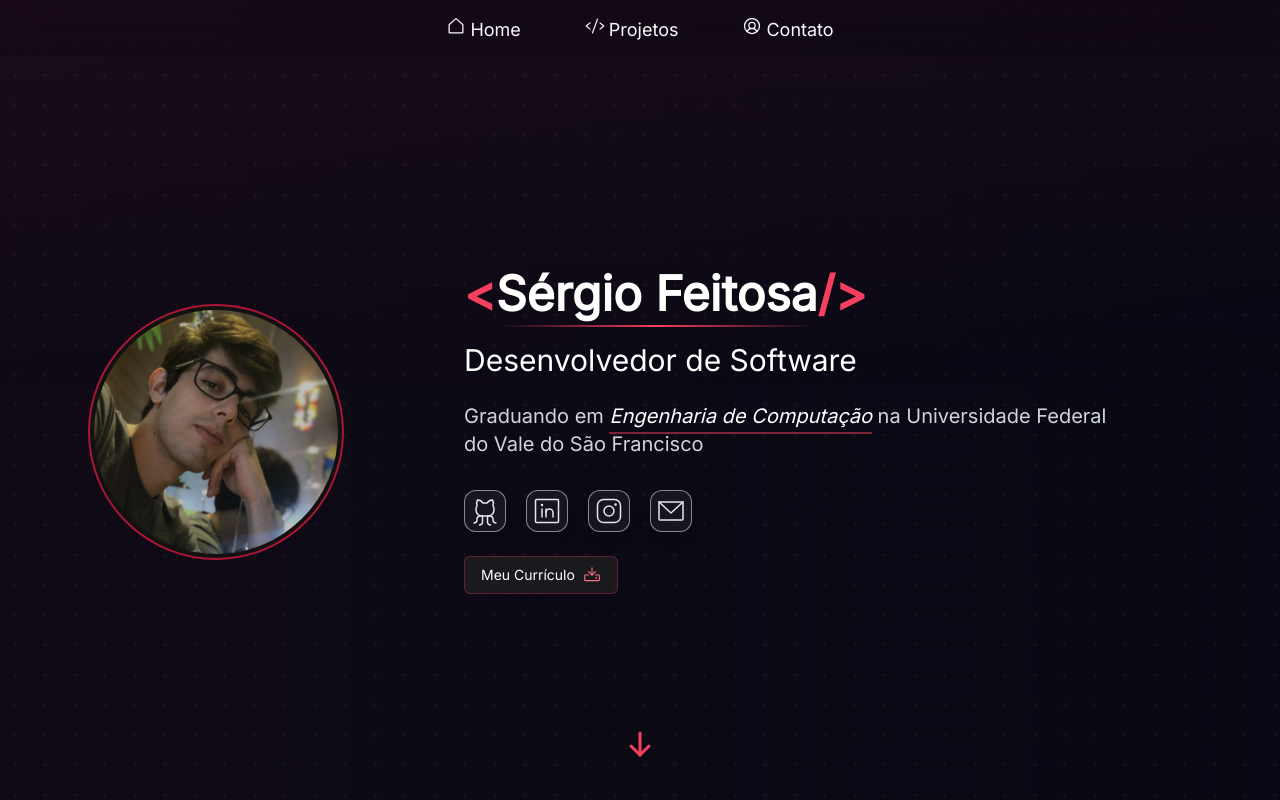
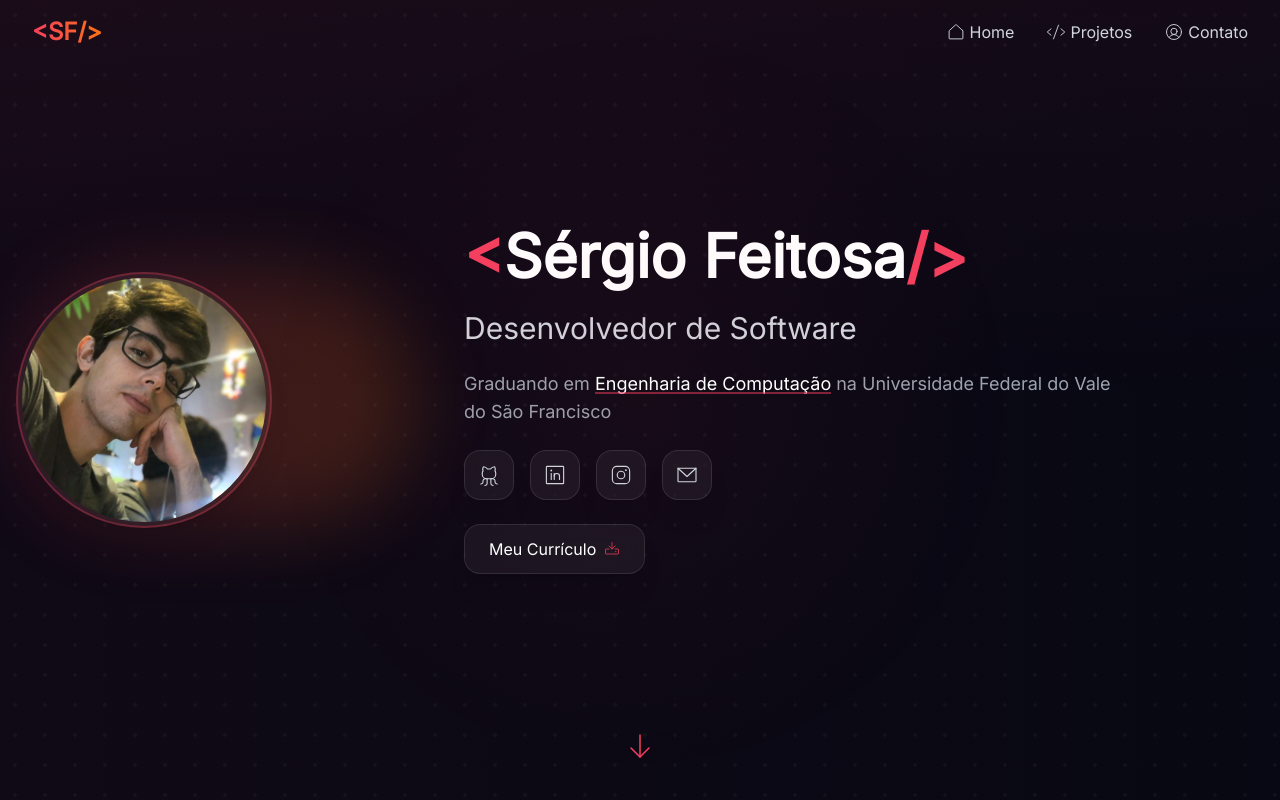
Before and after one commit to ssergiofeitosa/Portfolio, a React (Vite) app: page / in a window 1280 px wide. Shown: the top 800 px of the page. Built offline with nearby package versions, Linux system fonts and the light colour scheme.

Commit message:
Modernize Header and Hero components

```diff
--- a/src/components/Header.tsx
+++ b/src/components/Header.tsx
@@ -1,14 +1,23 @@
-import { useState } from "react";
+import { useState, useEffect } from "react";
 import { motion } from "framer-motion";
 import { UserCircle, HouseSimple, Code, List, X } from "phosphor-react";
 
 const Header = () => {
   const [isOpen, setIsOpen] = useState(false);
+  const [scrolled, setScrolled] = useState(false);
+
+  useEffect(() => {
+    const handleScroll = () => {
+      setScrolled(window.scrollY > 20);
+    };
+    window.addEventListener("scroll", handleScroll);
+    return () => window.removeEventListener("scroll", handleScroll);
+  }, []);
 
   const menuItems = [
-    { name: "Home", href: "#home", icon: <HouseSimple size={20} /> },
-    { name: "Projetos", href: "#projects", icon: <Code size={20} /> },
-    { name: "Contato", href: "#contact", icon: <UserCircle size={20} /> },
+    { name: "Home", href: "#home", icon: <HouseSimple weight="light" /> },
+    { name: "Projetos", href: "#projects", icon: <Code weight="light" /> },
+    { name: "Contato", href: "#contact", icon: <UserCircle weight="light" /> },
   ];
 
   const scrollToSection = (href: string) => {
@@ -19,18 +28,25 @@ const Header = () => {
   };
 
   return (
-    <header className="fixed top-0 left-0 w-full bg-gray-950/10 backdrop-blur-lg shadow-xs z-50 p-4 h-14  ">
-      <div className="flex justify-between items-center w-full max-w-6xl mx-auto px-4 ">
-        {/* Botão do menu mobile (escondido em telas grandes) */}
-        <button
-          className="sm:hidden text-white "
-          onClick={() => setIsOpen(!isOpen)}
+    <header
+      className={`fixed top-0 left-0 w-full z-50 transition-all duration-300 ${
+        scrolled
+          ? "bg-dark-900/80 backdrop-blur-lg shadow-lg"
+          : "bg-transparent"
+      }`}
     >
-          {isOpen ? <X size={28} /> : <List size={32} />}
-        </button>
+      <nav className="max-w-7xl mx-auto px-4 sm:px-6 lg:px-8">
+        <div className="flex items-center justify-between h-16">
+          <motion.div
+            initial={{ opacity: 0, x: -20 }}
+            animate={{ opacity: 1, x: 0 }}
+            className="flex-shrink-0"
+          >
+            <span className="text-2xl font-bold gradient-text">&lt;SF/&gt;</span>
+          </motion.div>
 
-        {/* Menu desktop (centralizado em telas grandes) */}
-        <nav className="hidden sm:flex justify-center w-full text-white gap-6">
+          {/* Desktop Menu */}
+          <div className="hidden sm:flex items-center space-x-8">
             {menuItems.map((item, index) => (
               <motion.a
                 key={index}
@@ -39,25 +55,42 @@ const Header = () => {
                   e.preventDefault();
                   scrollToSection(item.href);
                 }}
-              whileHover={{ scale: 1.05 }}
-              whileTap={{ scale: 0.85 }}
-              className="relative text-lg flex gap-1 font-light mx-[10px] lg:mx-[20px] text-gray-50 hover:text-rose-500 transition-all after:content-[''] after:w-0 after:h-[2px] after:bg-rose-500 after:absolute after:bottom-[-2px] after:left-0 hover:after:w-full after:transition-all after:duration-300"
+                initial={{ opacity: 0, y: -20 }}
+                animate={{ opacity: 1, y: 0 }}
+                transition={{ delay: index * 0.1 }}
+                className="group flex items-center space-x-1 text-gray-300 hover:text-white transition-colors duration-200"
               >
+                <span className="text-xl group-hover:text-rose-500 transition-colors duration-200">
                   {item.icon}
+                </span>
+                <span className="relative">
                   {item.name}
+                  <span className="absolute inset-x-0 bottom-0 h-0.5 bg-rose-500 transform scale-x-0 group-hover:scale-x-100 transition-transform duration-200" />
+                </span>
               </motion.a>
             ))}
-        </nav>
           </div>
 
-      {/* Menu mobile */}
+          {/* Mobile Menu Button */}
+          <motion.button
+            initial={{ opacity: 0 }}
+            animate={{ opacity: 1 }}
+            className="sm:hidden text-gray-300 hover:text-white"
+            onClick={() => setIsOpen(!isOpen)}
+          >
+            {isOpen ? <X size={24} /> : <List size={24} />}
+          </motion.button>
+        </div>
+
+        {/* Mobile Menu */}
         {isOpen && (
           <motion.div
-          initial={{ opacity: 0, y: -10 }}
+            initial={{ opacity: 0, y: -20 }}
             animate={{ opacity: 1, y: 0 }}
-          exit={{ opacity: 0, y: -10 }}
-          className="md:hidden fixed top-14 left-0 w-full bg-black/85 backdrop-blur-lg text-white py-4 px-6 shadow-lg flex flex-col items-start gap-4"
+            exit={{ opacity: 0, y: -20 }}
+            className="sm:hidden glass-card mt-2 py-4 px-4"
           >
+            <div className="flex flex-col space-y-4">
               {menuItems.map((item, index) => (
                 <motion.a
                   key={index}
@@ -67,16 +100,19 @@ const Header = () => {
                     scrollToSection(item.href);
                     setIsOpen(false);
                   }}
-              whileHover={{ scale: 1.1 }}
-              whileTap={{ scale: 0.9 }}
-              className="flex items-center gap-2 text-lg text-gray-300 hover:text-rose-500"
+                  initial={{ opacity: 0, x: -20 }}
+                  animate={{ opacity: 1, x: 0 }}
+                  transition={{ delay: index * 0.1 }}
+                  className="flex items-center space-x-2 text-gray-300 hover:text-white hover:bg-white/5 rounded-lg p-2 transition-all duration-200"
                 >
-              {item.icon}
-              {item.name}
+                  <span className="text-xl text-rose-500">{item.icon}</span>
+                  <span>{item.name}</span>
                 </motion.a>
               ))}
+            </div>
           </motion.div>
         )}
+      </nav>
     </header>
   );
 };
--- a/src/components/Hero.tsx
+++ b/src/components/Hero.tsx
@@ -1,5 +1,4 @@
 import { motion } from "framer-motion";
-import "animate.css";
 import {
   GithubLogo,
   LinkedinLogo,
@@ -17,187 +16,141 @@ const Hero = () => {
     }
   };
 
+  const socialLinks = [
+    {
+      icon: <GithubLogo weight="light" />,
+      href: "https://github.com/ssergiofeitosa",
+      label: "GitHub",
+    },
+    {
+      icon: <LinkedinLogo weight="light" />,
+      href: "www.linkedin.com/in/sérgio-feitosa-874118210",
+      label: "LinkedIn",
+    },
+    {
+      icon: <InstagramLogo weight="light" />,
+      href: "https://www.instagram.com/sergio_ffeitosa/",
+      label: "Instagram",
+    },
+    {
+      icon: <EnvelopeSimple weight="light" />,
+      href: "mailto:fsfsegundo@hotmail.com",
+      label: "Email",
+    },
+  ];
+
   return (
     <section
       id="home"
-      className="w-full min-h-screen flex flex-col justify-center items-center relative overflow-hidden snap-start"
+      className="relative min-h-screen flex items-center justify-center py-20 px-4"
     >
-      <div className="container mx-auto px-4 flex flex-col items-center text-center md:text-left gap-6 mt-16">
-        {/* container pai*/}
-        <div className="w-full flex flex-col md:flex-row md:items-center md:justify-between gap-8 md:gap-12">
+      <div className="absolute inset-0 bg-[radial-gradient(circle_at_center,_var(--tw-gradient-stops))] from-rose-500/5 via-transparent to-transparent pointer-events-none" />
+
+      <div className="max-w-7xl mx-auto w-full">
+        <div className="flex flex-col lg:flex-row items-center justify-between gap-12">
+          {/* Profile Image */}
           <motion.div
             initial={{ opacity: 0, scale: 0.5 }}
             animate={{ opacity: 1, scale: 1 }}
             transition={{ duration: 0.5 }}
-            className="relative md:w-1/3 flex justify-center"
+            className="lg:w-1/3"
           >
+            <div className="relative">
+              <div className="absolute inset-0 bg-gradient-to-r from-rose-500 to-orange-500 rounded-full blur-2xl opacity-20 animate-pulse" />
               <img
-              className="relative w-40 h-40 md:w-64 md:h-64 object-cover rounded-full border-2 border-rose-600 p-1 bg-neutral-900 filter brightness-75"
                 src="/eu.jpeg"
                 alt="Sérgio Feitosa"
+                className="relative w-64 h-64 object-cover rounded-full border-2 border-rose-500/30 p-1 glass-card hover-glow"
               />
+            </div>
           </motion.div>
 
-          <div className="md:w-2/3 flex flex-col items-center md:items-start gap-6">
-            {/* nome */}
-            <motion.h1
-              initial={{ opacity: 0, y: 20 }}
-              animate={{ opacity: 1, y: 0 }}
-              transition={{ delay: 0.2, duration: 0.5 }}
-              className="sm:text-5xl text-4xl font-bold text-white"
-            >
-              <motion.span
-                initial={{ x: -20, opacity: 0 }}
-                animate={{ x: 0, opacity: 1 }}
-                transition={{ delay: 0.4, duration: 0.5 }}
-                className="text-rose-500 inline-block"
-              >
-                {"<"}
-              </motion.span>
-              <span className="relative">
-                Sérgio Feitosa
-                <span className="absolute -bottom-1 left-0 w-full h-0.5 bg-gradient-to-r from-transparent via-rose-500 to-transparent"></span>
-              </span>
-              <motion.span
-                initial={{ x: 20, opacity: 0 }}
-                animate={{ x: 0, opacity: 1 }}
-                transition={{ delay: 0.4, duration: 0.5 }}
-                className="text-rose-500 inline-block"
-              >
-                {"/>"}
-              </motion.span>
-            </motion.h1>
-
-            {/* animação do titulo */}
-            <motion.div
-              initial={{ opacity: 0 }}
-              animate={{ opacity: 1 }}
-              transition={{ delay: 0.6, duration: 0.5 }}
-              className="relative self-center md:self-start"
-            >
-              <h2 className="sm:text-3xl text-2xl font-medium text-white">
-                Desenvolvedor de Software
-              </h2>
-            </motion.div>
-
-            {/* aniamçao da descricao */}
-            <motion.p
-              initial={{ opacity: 0, y: 20 }}
-              animate={{ opacity: 1, y: 0 }}
-              transition={{ delay: 0.8, duration: 0.5 }}
-              className="sm:text-xl max-w-2xl text-center md:text-left font-light text-gray-300"
-            >
-              Graduando em{" "}
-              <span className="italic text-white font-medium relative inline-block">
-                Engenharia de Computação
-                <span className="absolute -bottom-1 left-0 w-full h-0.5 bg-rose-500/50"></span>
-              </span>{" "}
-              na Universidade Federal do Vale do São Francisco
-            </motion.p>
-
-            {/* icones de links */}
+          {/* Content */}
+          <div className="lg:w-2/3 text-center lg:text-left">
             <motion.div
               initial={{ opacity: 0, y: 20 }}
               animate={{ opacity: 1, y: 0 }}
-              transition={{ delay: 1, duration: 0.5 }}
-              className="flex gap-5 mt-2 justify-center md:justify-start"
+              transition={{ delay: 0.2 }}
+              className="space-y-6"
             >
-              {[
-                {
-                  icon: <GithubLogo size={32} weight="light" />,
-                  href: "https://github.com/ssergiofeitosa",
-                  label: "GitHub",
-                },
-                {
-                  icon: <LinkedinLogo size={32} weight="light" />,
-                  href: "www.linkedin.com/in/sérgio-feitosa-874118210",
-                  label: "LinkedIn",
-                },
-                {
-                  icon: <InstagramLogo size={32} weight="light" />,
-                  href: "https://www.instagram.com/sergio_ffeitosa/",
-                  label: "Instagram",
-                },
-                {
-                  icon: <EnvelopeSimple size={32} weight="light" />,
-                  href: "mailto:fsfsegundo@hotmail.com",
-                  label: "Email",
-                },
-              ].map((social, index) => (
-                <motion.div
+              <h1 className="text-4xl sm:text-5xl lg:text-6xl font-bold text-white">
+                <span className="text-rose-500">&lt;</span>
+                Sérgio Feitosa
+                <span className="text-rose-500">/&gt;</span>
+              </h1>
+
+              <h2 className="text-2xl sm:text-3xl text-gray-300 font-light">
+                Desenvolvedor de Software
+              </h2>
+
+              <p className="text-lg text-gray-400 max-w-2xl mx-auto lg:mx-0">
+                Graduando em{" "}
+                <span className="font-medium text-white relative">
+                  Engenharia de Computação
+                  <span className="absolute bottom-0 left-0 w-full h-0.5 bg-rose-500/50" />
+                </span>{" "}
+                na Universidade Federal do Vale do São Francisco
+              </p>
+
+              {/* Social Links */}
+              <div className="flex flex-wrap justify-center lg:justify-start gap-4">
+                {socialLinks.map((social, index) => (
+                  <motion.a
                     key={index}
-                  className="relative group"
-                  initial={{ opacity: 0, y: 20 }}
-                  animate={{
-                    opacity: 1,
-                    y: 0,
-                    transition: { delay: 1 + index * 0.1 },
-                  }}
-                >
-                  <div className="absolute inset-0 bg-rose-500/20 rounded-xl blur-md opacity-0 group-hover:opacity-100 transition-opacity duration-300"></div>
-                  <div className="relative backdrop-blur-md bg-white/5 border border-white/50 rounded-xl p-1 shadow-lg transition-all duration-300 group-hover:bg-white/20 group-hover:border-rose-500/50">
-                    <motion.a
                     href={social.href}
                     target="_blank"
                     rel="noopener noreferrer"
+                    initial={{ opacity: 0, y: 20 }}
+                    animate={{ opacity: 1, y: 0 }}
+                    transition={{ delay: 0.4 + index * 0.1 }}
+                    className="glass-card p-3 hover:bg-white/10 hover-glow"
                     aria-label={social.label}
-                      whileHover={{
-                        scale: 1.1,
-                        color: "#f43f5e",
-                        transition: { duration: 0.2 },
-                      }}
-                      whileTap={{ scale: 0.9 }}
-                      className="text-gray-200 hover:text-rose-500 transition-colors duration-300 flex items-center justify-center"
                   >
+                    <span className="text-2xl text-gray-300 hover:text-rose-500 transition-colors duration-300">
                       {social.icon}
+                    </span>
                   </motion.a>
+                ))}
               </div>
-                </motion.div>
-              ))}
-            </motion.div>
 
-            {/* cvitae */}
+              {/* CV Button */}
               <motion.div
                 initial={{ opacity: 0, y: 20 }}
                 animate={{ opacity: 1, y: 0 }}
-              transition={{ delay: 1.2, duration: 0.5 }}
-              className="self-center md:self-start"
+                transition={{ delay: 0.8 }}
               >
                 <a
                   href="https://drive.google.com/file/d/1lm1Z0fblj4HtSPh_FdPa9dSJcLc7pHqT/view?usp=sharing"
                   target="_blank"
                   rel="noopener noreferrer"
-              >
-                <motion.button
-                  className="flex items-center gap-2 text-white border border-rose-500/30 bg-neutral-800/60 hover:bg-neutral-700/60 px-4 py-2 rounded-md text-sm font-medium transition-colors duration-300"
-                  whileHover={{
-                    boxShadow: "0 0 8px rgba(244, 63, 94, 0.4)",
-                    scale: 1.02,
-                  }}
-                  whileTap={{ scale: 0.98 }}
+                  className="inline-flex items-center gap-2 glass-card px-6 py-3 text-white hover:bg-white/10 hover-glow group"
                 >
                   <span>Meu Currículo</span>
-                  <Download size={18} className="text-rose-400" />
-                </motion.button>
+                  <Download
+                    weight="light"
+                    className="text-rose-500 group-hover:translate-y-0.5 transition-transform duration-300"
+                  />
                 </a>
+              </motion.div>
             </motion.div>
           </div>
         </div>
 
-        {/* seta */}
+        {/* Scroll Indicator */}
         <motion.div
           initial={{ opacity: 0 }}
           animate={{ opacity: 1 }}
-          transition={{ delay: 1.5, duration: 0.5 }}
-          className="absolute bottom-10 left-1/2 transform -translate-x-1/2"
+          transition={{ delay: 1 }}
+          className="absolute bottom-8 left-1/2 -translate-x-1/2"
         >
-          <motion.div
-            animate={{ y: [0, 15, 0] }}
-            transition={{ repeat: Number.POSITIVE_INFINITY, duration: 2.0 }}
-            className="text-rose-500 cursor-pointer"
+          <motion.button
+            onClick={scrollToSection}
+            animate={{ y: [0, 10, 0] }}
+            transition={{ repeat: Infinity, duration: 2 }}
+            className="text-rose-500 hover:text-rose-400 transition-colors duration-300"
           >
-            <ArrowDown size={32} weight="bold" onClick={scrollToSection} />
-          </motion.div>
+            <ArrowDown size={32} weight="light" />
+          </motion.button>
         </motion.div>
       </div>
     </section>
```
Lines whose indentation alone changed are shown as unchanged.
